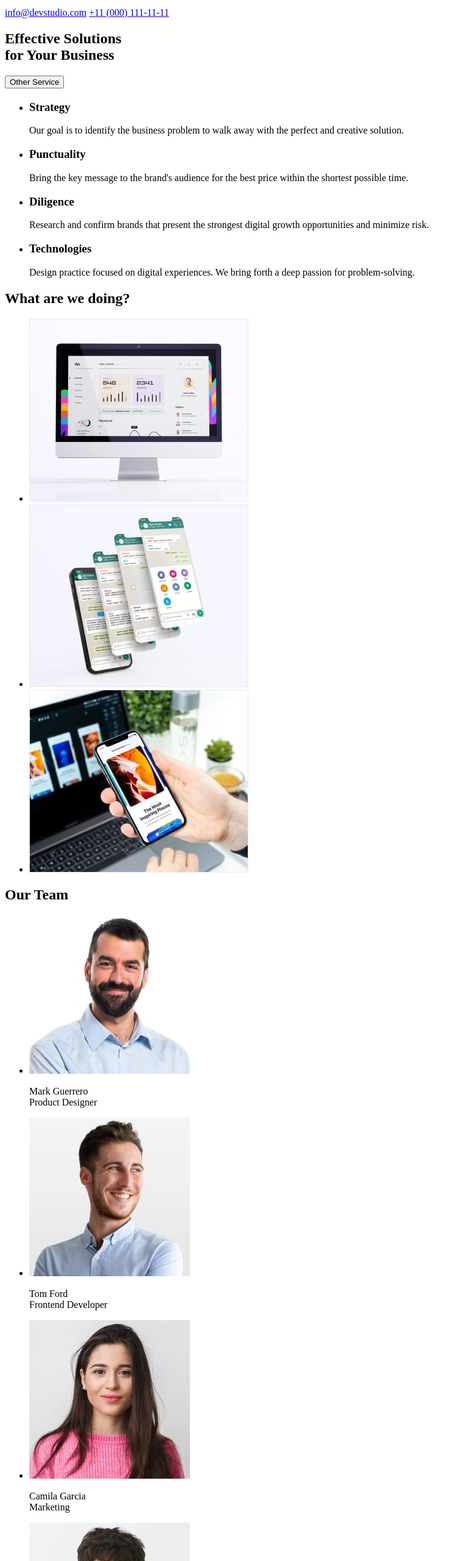
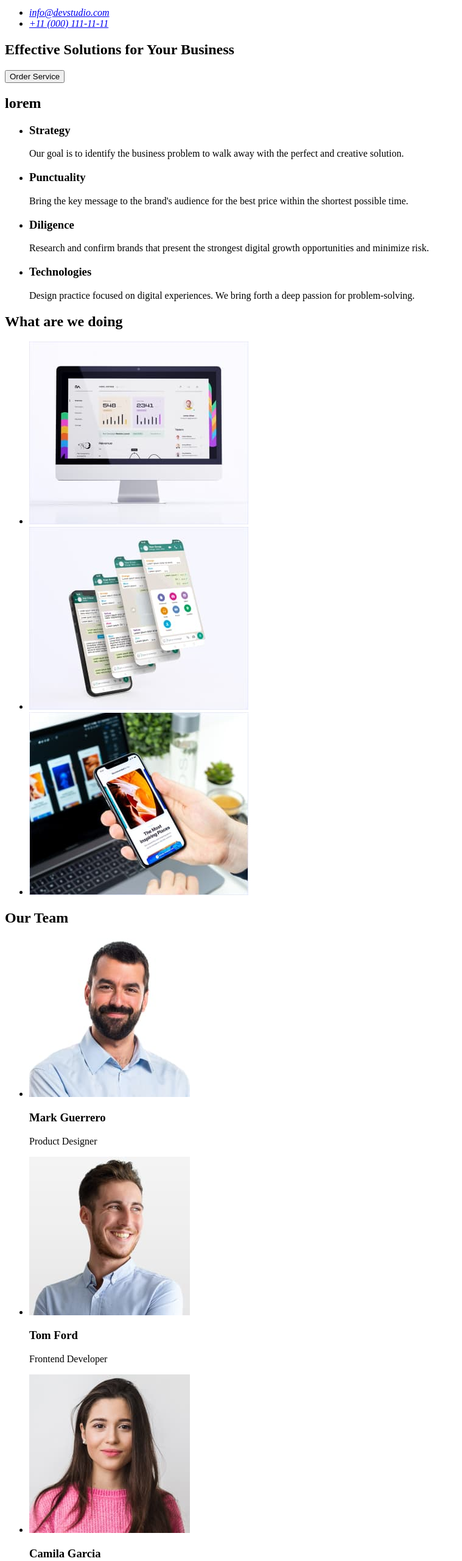
Before and after one commit to EnChyb/goit-markup-hw-01, a plain HTML site: page index.html in a window 1280 px wide. Shown: the part 100-2660 px from the top of the page at 61% size, without its empty margins (0-759 px from the left). Drawn offline with Linux system fonts and the light colour scheme.

Commit message:
Update index.html

```diff
--- a/index.html
+++ b/index.html
@@ -10,22 +10,27 @@
         <nav>
             <a href="/">WebStudio</a>
             <menu>
+                <ul>
                 <li><a href="/">Studio</a></li>
                 <li><a href="/portfolio">Portfolio</a></li>
                 <li><a href="/contacts">Contacts</a></li>
+                </ul>
             </menu>
         </nav>
-            <a href="mailto:info@devstudio.com">info@devstudio.com</a>
-            <a href="tel:+110001111111">+11 (000) 111-11-11</a>
+        <address>
+            <ul>
+            <li><a href="mailto:info@devstudio.com">info@devstudio.com</a></li>
+            <li><a href="tel:+110001111111">+11 (000) 111-11-11</a></li>
+            </ul>
+        </address>
     </header>
     <main>
     <section>
-    <h1>Effective Solutions<br />
-    for Your Business</h1>
-    <button type="button">Other Service</button>
+    <h1>Effective Solutions for Your Business</h1>
+    <button type="button">Order Service</button>
     </section>
     <section>
-        <h2></h2>
+        <h2>lorem</h2>
         <ul>
             <li>
                 <h3>Strategy</h3>
@@ -49,35 +54,35 @@
         </ul>
     </section>
     <section>
-        <h2>What are we doing?</h2>
+        <h2>What are we doing</h2>
         <ul>
-        <li><img src="/goit-markup-hw-01/images/img1.jpg" width="360" height="300" alt="Imac"/></li>
-        <li><img src="/goit-markup-hw-01/images/img2.jpg" width="360" height="300" alt="printscreen"/></li>
-        <li><img src="/goit-markup-hw-01/images/img3.jpg" width="360" height="300" alt="smartphone"/></li>
+        <li><img src="/images/img1.jpg" width="360" height="300" alt="Imac"/></li>
+        <li><img src="/images/img2.jpg" width="360" height="300" alt="printscreen"/></li>
+        <li><img src="/images/img3.jpg" width="360" height="300" alt="smartphone"/></li>
         </ul>
     </section>
     <section>
         <h2>Our Team</h2>
         <ul>
             <li>
-              <img src="/goit-markup-hw-01/images/img4.jpg" width="264" height="260" alt="Mark Guerrero"/>
+              <img src="/images/img4.jpg" width="264" height="260" alt="Mark Guerrero"/>
               <br />
-              <p>Mark Guerrero<br />
-              Product Designer</p></li>
+              <h3>Mark Guerrero</h3>
+              <p>Product Designer</p></li>
             <li>
-              <img src="/goit-markup-hw-01/images/img5.jpg" width="264" height="260" alt="Tom Ford" />
+              <img src="/images/img5.jpg" width="264" height="260" alt="Tom Ford" />
               <br />
-              <p>Tom Ford<br />
-              Frontend Developer</p></li>
+              <h3>Tom Ford</h3>
+              <p>Frontend Developer</p></li>
             <li>
-              <img src="/goit-markup-hw-01/images/img6.jpg" width="264" height="260" alt="Camila Garcia" />
+              <img src="/images/img6.jpg" width="264" height="260" alt="Camila Garcia" />
               <br />
-              <p>Camila Garcia<br />
-              Marketing</p></li>
-            <li><img src="/goit-markup-hw-01/images/img7.jpg" width="264" height="260" alt="Daniel Wilson" />
+              <h3>Camila Garcia</h3>
+              <p>Marketing</p></li>
+            <li><img src="/images/img7.jpg" width="264" height="260" alt="Daniel Wilson" />
             <br />
-            <p>Daniel Wilson<br />
-            Ul Designer</p></li>
+            <h3>Daniel Wilson</h3>
+            <p>Ul Designer</p></li>
             </ul>
     </section>
     </main>
```
